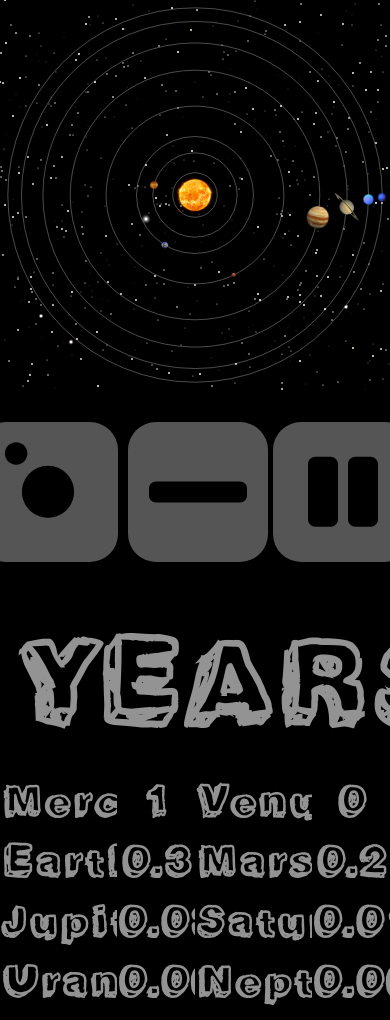
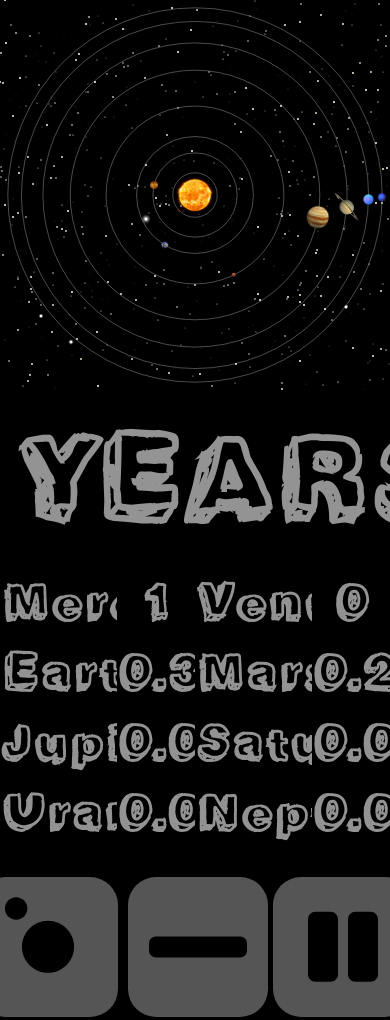
Before and after one commit to ak-eventhorizon/Canvas, a plain HTML site: page Solar_System/index.html in a window 390 px wide. Shown: the top 1020 px of the page. Drawn offline with Linux system fonts and the light colour scheme.

Commit message:
Solar System - Mobile Layout updated

```diff
--- a/Solar_System/styles/style.css
+++ b/Solar_System/styles/style.css
@@ -183,16 +183,22 @@ body {
 	#app {
 		grid-template-areas:
 		'main'
-		'controls'
-		'info';
+		'info'
+		'controls';
 
 		grid-template-columns: 100vmin;
-		grid-template-rows: 100vmin auto 1fr;
+		grid-template-rows: 100vmin 1fr auto;
+
+		min-height: 100vh;
 	}
 
 	#info {
 		background-image: none;
-		font-size: 3rem;
+		font-size: 3.5rem;
+
+		display: flex;
+    	flex-direction: column;
+    	justify-content: center;
 	}
 
 	#info h2 {
```
